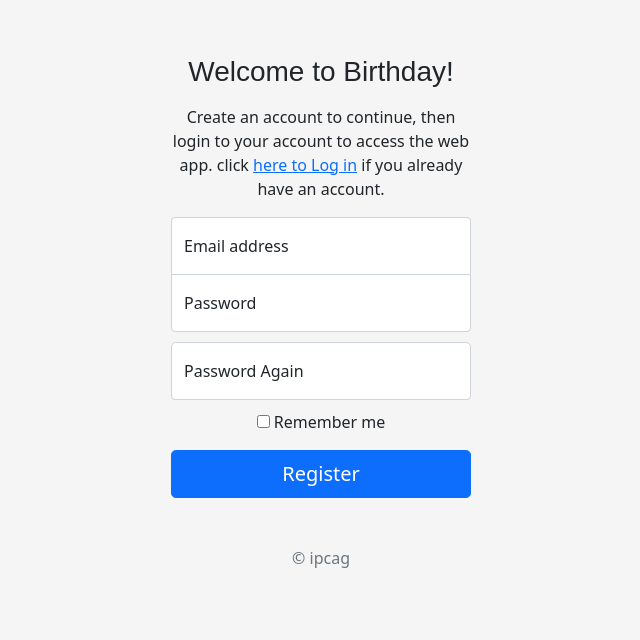
After one commit to Ipcagr1d/flask-crud, a Flask app: page /register in a window 1280 px wide. The commit adds this page. Shown: the top 640 px of the page, without its empty margins (319-959 px from the left). Run offline with Flask 2, Linux system fonts and the light colour scheme; some libraries are stand-ins or nearby versions.

Commit message:
Account backend prototype

```diff
--- a/app.py
+++ b/app.py
@@ -1,7 +1,13 @@
 import os
 
 from cs50 import SQL
-from flask import Flask, flash, jsonify, redirect, render_template, request, session
+from flask import Flask, flash, redirect, render_template, request, session
+from flask_session import Session
+from tempfile import mkdtemp
+from werkzeug.exceptions import default_exceptions, HTTPException, InternalServerError
+from werkzeug.security import check_password_hash, generate_password_hash
+
+from helpers import apology, login_required
 
 # Configure application
 app = Flask(__name__)
@@ -9,10 +15,26 @@ app = Flask(__name__)
 # Ensure templates are auto-reloaded
 app.config["TEMPLATES_AUTO_RELOAD"] = True
 
+# Ensure responses aren't cached
+@app.after_request
+def after_request(response):
+    response.headers["Cache-Control"] = "no-cache, no-store, must-revalidate"
+    response.headers["Expires"] = 0
+    response.headers["Pragma"] = "no-cache"
+    return response
+
+
+# Configure session to use filesystem (instead of signed cookies)
+app.config["SESSION_FILE_DIR"] = mkdtemp()
+app.config["SESSION_PERMANENT"] = False
+app.config["SESSION_TYPE"] = "filesystem"
+Session(app)
+
 # Configure CS50 Library to use SQLite database
 db = SQL("sqlite:///birthdays.db")
 
 @app.route("/", methods=["GET", "POST"])
+@login_required
 def index():
     """Retrieve, add and delete in one POST request"""
 
@@ -72,3 +94,98 @@ def index():
         birthdays = db.execute("SELECT * FROM birthdays")
 
         return render_template("index.html")
+
+@app.route("/register", methods=["GET", "POST"])
+def register():
+    """Register user"""
+
+    if request.method == "POST":
+        # Variable pass
+        username = request.form.get("username")
+        password = request.form.get("password")
+        confirmation = request.form.get("password_again")
+
+        rows = db.execute("SELECT * FROM users WHERE username = ?", username)
+
+        # Username must be filled
+        if not username:
+            return apology("Username is missing")
+
+        # Username must not exist
+        elif len(rows) >= 1:
+            return apology("Username already exist")
+
+        # Password must be filled
+        elif not password:
+            return apology("Password is missing")
+
+        # Password confirmation must be filled
+        elif not confirmation:
+            return apology("Please confirm your password")
+
+        # Password confirmation must match password
+        elif not password == confirmation:
+            return apology("Password do not match")
+
+        else:
+            # Generate password hash
+            hash = generate_password_hash(password, method="pbkdf2:sha256", salt_length=8)
+
+            # Add new user to database
+            db.execute("INSERT INTO users (username, hash) VALUES (?, ?)", username, hash)
+
+            # Redirect to index
+            # Imitate alert from staff website
+            flash("Registrasion Success!")
+            return redirect("/")
+
+    # User reached register via GET
+    else:
+        return render_template("register.html")
+
+@app.route("/login", methods=["GET", "POST"])
+def login():
+    """Log user in"""
+
+    # Forget any user_id
+    session.clear()
+
+    # User reached route via POST (as by submitting a form via POST)
+    if request.method == "POST":
+
+        # Ensure username was submitted
+        if not request.form.get("username"):
+            return apology("must provide username", 403)
+
+        # Ensure password was submitted
+        elif not request.form.get("password"):
+            return apology("must provide password", 403)
+
+        # Query database for username
+        rows = db.execute("SELECT * FROM users WHERE username = ?", request.form.get("username"))
+
+        # Ensure username exists and password is correct
+        if len(rows) != 1 or not check_password_hash(rows[0]["hash"], request.form.get("password")):
+            return apology("invalid username and/or password", 403)
+
+        # Remember which user has logged in
+        session["user_id"] = rows[0]["id"]
+
+        # Redirect user to home page
+        return redirect("/")
+
+    # User reached route via GET (as by clicking a link or via redirect)
+    else:
+        return render_template("login.html")
+
+# Debug
+
+def errorhandler(e):
+    """Handle error"""
+    if not isinstance(e, HTTPException):
+        e = InternalServerError()
+    return apology(e.name, e.code)
+
+# Listen for errors
+for code in default_exceptions:
+    app.errorhandler(code)(errorhandler)
--- a/static/styles.css
+++ b/static/styles.css
@@ -86,3 +86,53 @@ table td {
 tbody tr:nth-of-type(odd) {
     background-color: #e5e5e5;
 }
+
+#container-login {
+    padding: 5rem 5rem 5rem rem;
+}
+
+/* For login & register page */
+#login-body {
+    height: 100%;
+}
+
+#login-body {
+    display: flex;
+  align-items: center;
+  padding-top: 40px;
+  padding-bottom: 40px;
+  background-color: #f5f5f5;
+}
+
+.form-signin {
+    width: 100%;
+    max-width: 330px;
+    padding: 15px;
+    margin: auto;
+  }
+
+
+  .form-signin .checkbox {
+    font-weight: 400;
+  }
+
+  .form-signin .form-floating:focus-within {
+    z-index: 2;
+  }
+
+  .form-signin input[type="email"] {
+    margin-bottom: -1px;
+    border-bottom-right-radius: 0;
+    border-bottom-left-radius: 0;
+  }
+
+  .form-signin input[type="password"] {
+    margin-bottom: 10px;
+    border-top-left-radius: 0;
+    border-top-right-radius: 0;
+  }
+
+  #floatingPasswordAgain {
+    border-top-left-radius: 0.3rem;
+    border-top-right-radius: 0.3rem;
+  }
--- /dev/null
+++ b/templates/register.html
@@ -0,0 +1,50 @@
+<!doctype html>
+<html lang="en">
+  <head>
+    <!-- Required meta tags -->
+    <meta charset="utf-8">
+    <meta name="viewport" content="width=device-width, initial-scale=1">
+
+    <!-- Bootstrap CSS -->
+    <link href="https://cdn.jsdelivr.net/npm/bootstrap@5.1.3/dist/css/bootstrap.min.css" rel="stylesheet" integrity="sha384-1BmE4kWBq78iYhFldvKuhfTAU6auU8tT94WrHftjDbrCEXSU1oBoqyl2QvZ6jIW3" crossorigin="anonymous">
+
+    <link rel="stylesheet" href="/static/styles.css">
+    <title>Birthday Register</title>
+  </head>
+  <body class="text-center" id="login-body">
+      <div class="container d-flex align-items-center justify-content-center" id="container-login">
+        <main class="form-signin align-items-center">
+            <form>
+              <h1 class="h3 mb-3 fw-normal">Welcome to Birthday!</h1>
+              <p>Create an account to continue, then login to your account to access the web app. click <a href="login.html">here to Log in</a> if you already have an account.</p>
+
+              <div class="form-floating">
+                <input type="email" class="form-control" id="floatingInput" placeholder="name@example.com">
+                <label for="floatingInput">Email address</label>
+              </div>
+              <div class="form-floating">
+                <input type="password" class="form-control" id="floatingPassword" placeholder="Password">
+                <label for="floatingPassword">Password</label>
+              </div>
+              <div class="form-floating">
+                <input type="password" class="form-control" id="floatingPasswordAgain" placeholder="Password">
+                <label for="floatingPassword">Password Again</label>
+              </div>
+
+              <div class="checkbox mb-3">
+                <label>
+                  <input type="checkbox" value="remember-me"> Remember me
+                </label>
+              </div>
+              <button class="w-100 btn btn-lg btn-primary" type="submit">Register</button>
+              <p class="mt-5 mb-3 text-muted">&copy; ipcag</p>
+            </form>
+          </main>
+      </div>
+
+
+    <!-- Option 1: Bootstrap Bundle with Popper -->
+    <script src="https://cdn.jsdelivr.net/npm/bootstrap@5.1.3/dist/js/bootstrap.bundle.min.js" integrity="sha384-ka7Sk0Gln4gmtz2MlQnikT1wXgYsOg+OMhuP+IlRH9sENBO0LRn5q+8nbTov4+1p" crossorigin="anonymous"></script>
+
+  </body>
+</html>
```
Also changed, not shown: helpers.py (added, +37 -0 lines), templates/login.html (added, +46 -0 lines).
